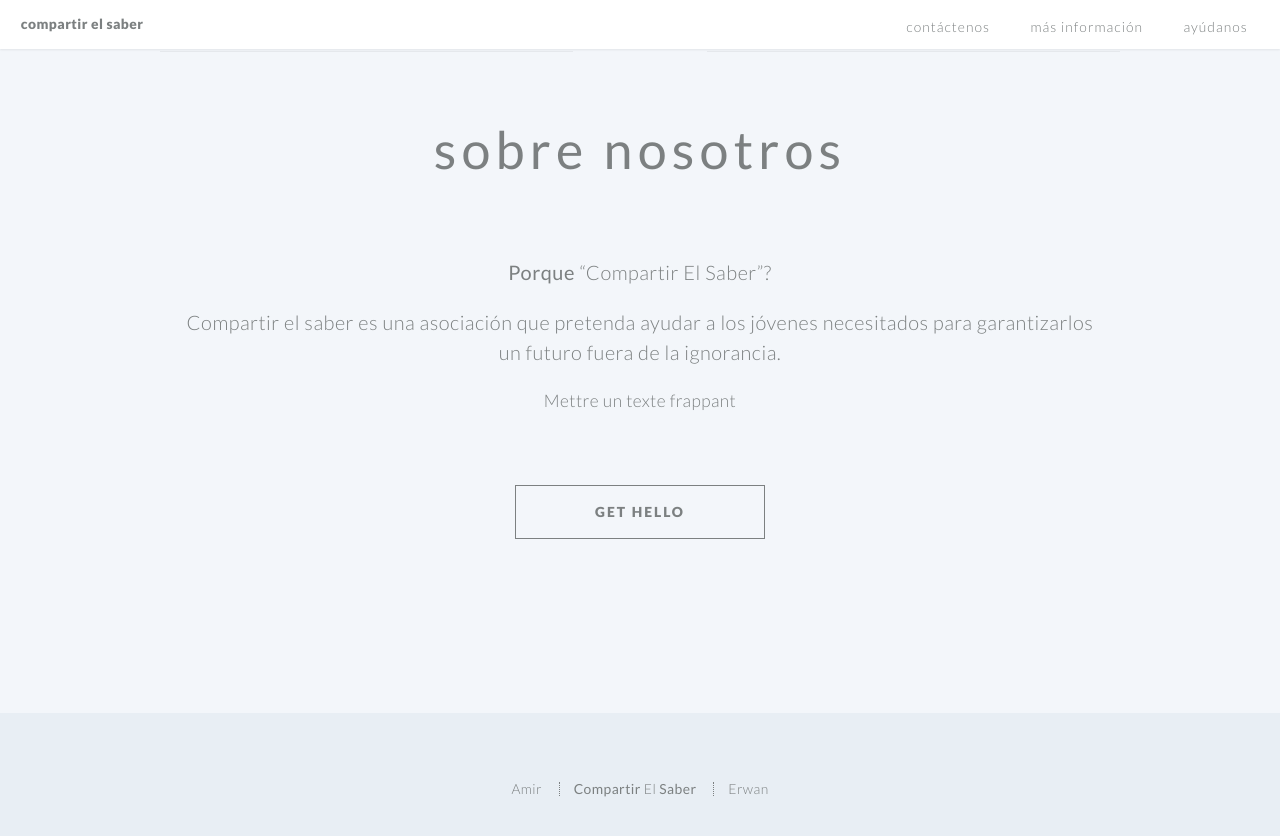
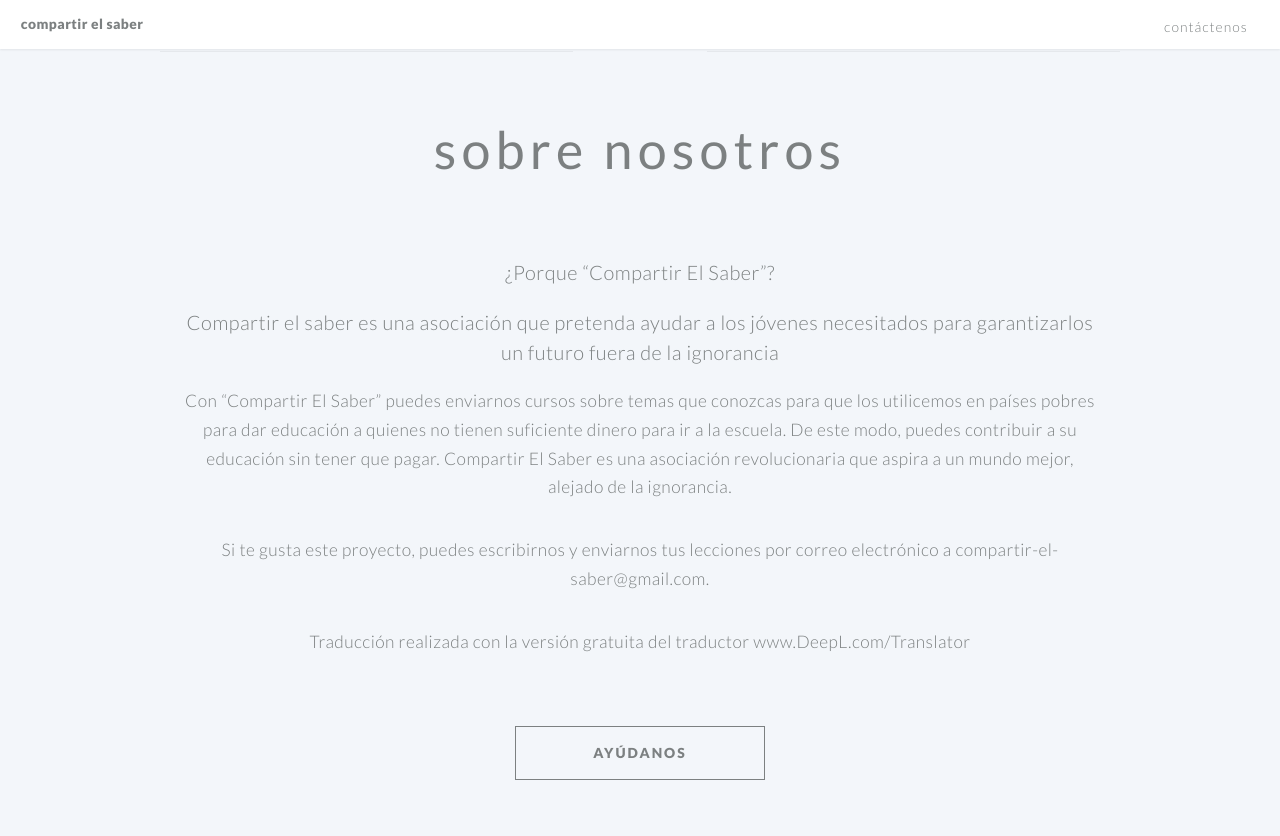
Before and after one commit to misudashi/compartir-el-saber, a Jekyll site: the page built from index.md, in a window 1280 px wide and 900 px high, scrolled down 640 px. Shown: the top 836 px of the window. Built offline with Jekyll 4.4.1, drawn with Linux system fonts in a browser that asks for light colours.

Commit message:
11/11/2022 - Manual commit_16

```diff
--- a/index.md
+++ b/index.md
@@ -9,41 +9,25 @@ banner_subtitle: Compartir el saber es una asociación que pretenda ayudar a los
 background_image: /images/background.jpeg
 
 # OPTIONAL
-page_url: /hello # only include this variable if you aren't building the page to your primary domain
+page_url:
 
 # favicon
-favicon: /assets/ico/favicon.ico
+favicon: https://misudashi.github.io/compartir-el-saber/favicon.png
 
-# social media
-twitter_username: notsaragong # # your twitter handle
-github_username:  saragong # your github username
-linkedin: saragong # the part after ("https://www.linkedin.com/in/...")
-# facebook_username: <-- your facebook username (the part after "https://www.facebook.com/...")
-# google_analytics: <-- your google analytics Tracking ID
+
 
 # By declaring these variables, you can include a button that links to an external website or to media.
-about_button: https://github.com/saragong/hello # the link
-about_button_label: get hello # the label on the button
-
-# optional portfolio section ------------------------------------------
-
-# By declaring these variables, you can include a portfolio showcasing your work and organize your portfolio's items into a custom layout, all without adding any CSS. In addition, you must 1) create an HTML file in the_includes folder for each project with the text you'd like to display, and 2) create a YAML file in the _data folder describing the order in which each project should be shown and categorized. See `/includes/example.html` and `/_data/work.yml` for examples.
-
-portfolio: work # the heading for your portfolio and title of your YAML file
-portfolio_description: you can include a portfolio showcasing your work and organize your portfolio's items into a custom layout, all without adding any CSS. # a description to be desplayed below the heading and above the content
-
-# optional CTA section --------------------------------------------------
-
-# By declaring these variables, you can include a CTA section.
-cta: connect # the heading for your CTA section
-cta_description: questions, comments, or concerns? please don't hesitate to reach out. # a description to be desplayed below the heading and above the content
-cta_button: mailto:saragong@usc.edu # a link to an external website or to media
-cta_button_label: contact # the label on the button
+about_button: https://misudashi.github.io/compartir-el-saber
+about_button_label: ayúdanos
 
 ---
 [//]: # (write a bit about yourself here)
-### **Porque** "Compartir El Saber"?
+### ¿Porque "Compartir El Saber"?
 
-### Compartir el saber es una asociación que pretenda ayudar a los jóvenes necesitados para garantizarlos un futuro fuera de la ignorancia.
+### Compartir el saber es una asociación que pretenda ayudar a los jóvenes necesitados para garantizarlos un futuro fuera de la ignorancia
 
-Mettre un texte frappant
+Con "Compartir El Saber" puedes enviarnos cursos sobre temas que conozcas para que los utilicemos en países pobres para dar educación a quienes no tienen suficiente dinero para ir a la escuela. De este modo, puedes contribuir a su educación sin tener que pagar. Compartir El Saber es una asociación revolucionaria que aspira a un mundo mejor, alejado de la ignorancia.
+
+Si te gusta este proyecto, puedes escribirnos y enviarnos tus lecciones por correo electrónico a compartir-el-saber@gmail.com.
+
+Traducción realizada con la versión gratuita del traductor www.DeepL.com/Translator
```
